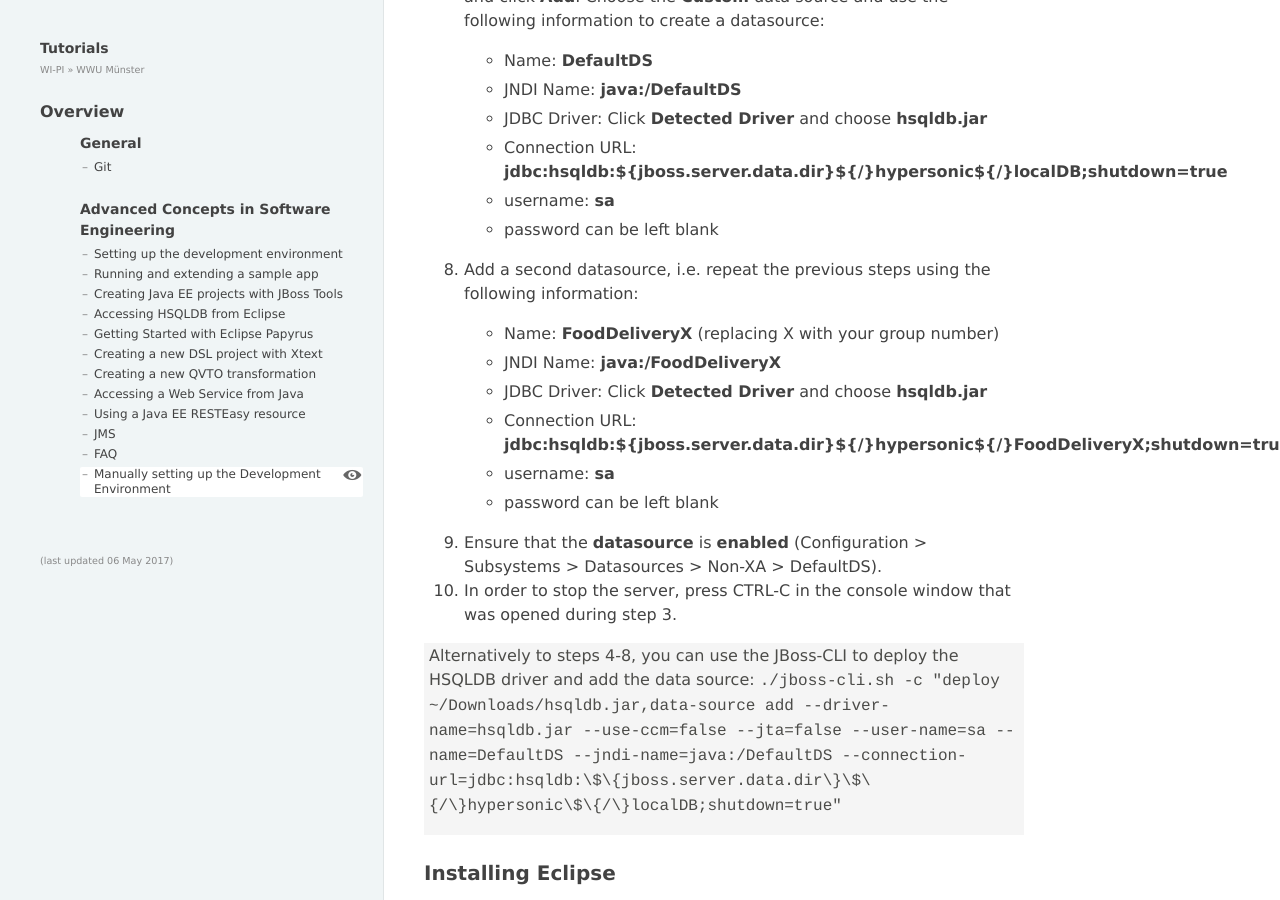
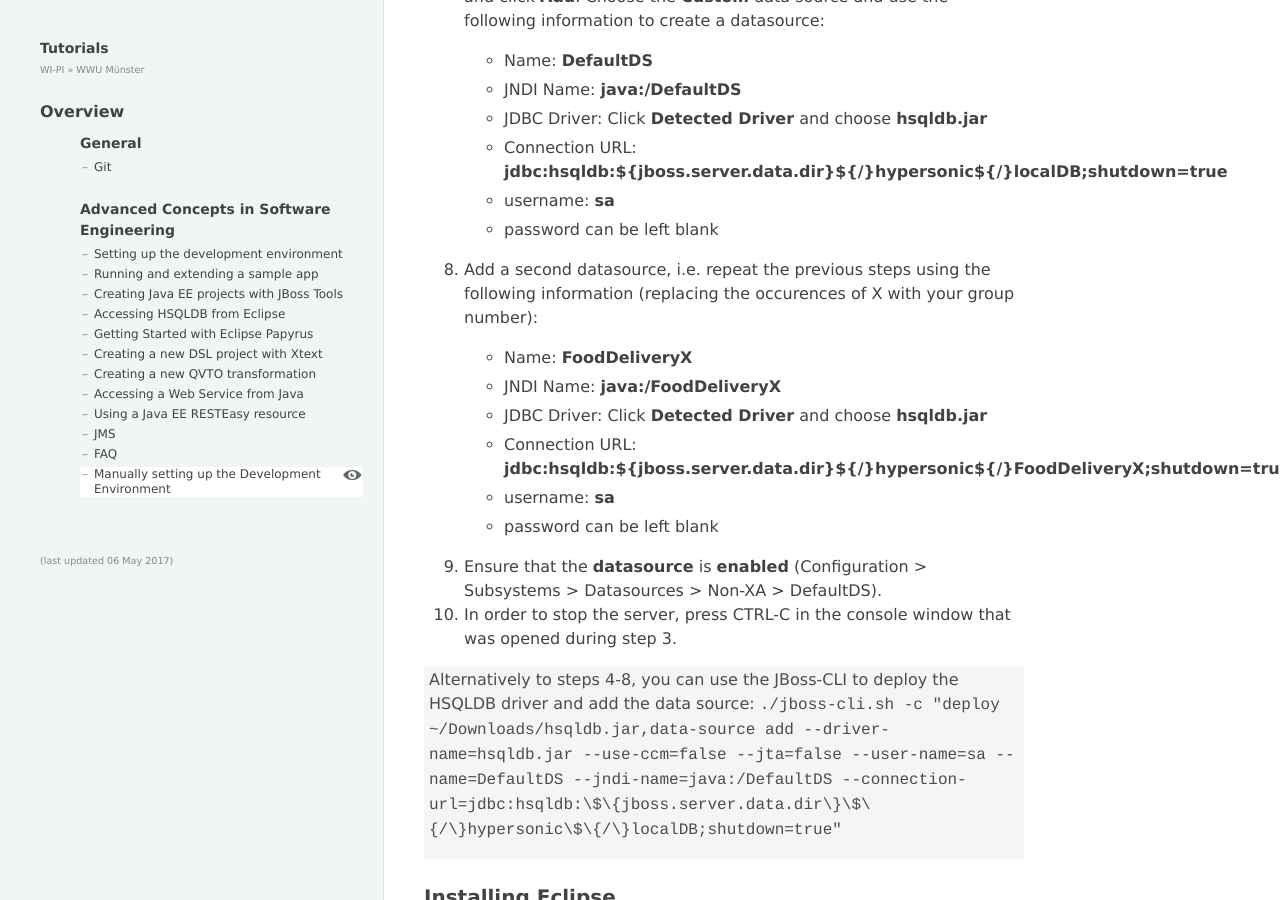
Before and after one commit to wwu-pi/tutorials, a Jekyll site: the page built from lectures/acse/510_setting_up_the_dev_environment.md, in a window 1280 px wide and 900 px high, scrolled down 1346 px. Built offline with Jekyll 4.4.1, drawn with Linux system fonts in a browser that asks for light colours.

Commit message:
Update 510_setting_up_the_dev_environment.md

```diff
--- a/lectures/acse/510_setting_up_the_dev_environment.md
+++ b/lectures/acse/510_setting_up_the_dev_environment.md
@@ -37,9 +37,9 @@ title: Manually setting up the Development Environment
    * username: **sa**
    * password can be left blank
 
-1. Add a second datasource, i.e. repeat the previous steps using the following information:
+1. Add a second datasource, i.e. repeat the previous steps using the following information (replacing the occurences of X with your group number):
 
-    * Name: **FoodDeliveryX** (replacing X with your group number)
+    * Name: **FoodDeliveryX**
     * JNDI Name: **java:/FoodDeliveryX**
     * JDBC Driver: Click **Detected Driver** and choose **hsqldb.jar**
     * Connection URL: **jdbc:hsqldb:${jboss.server.data.dir}${/}hypersonic${/}FoodDeliveryX;shutdown=true**
```
